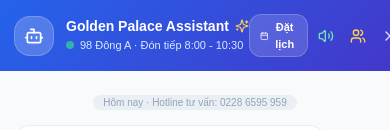
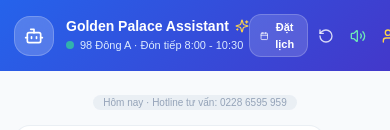
Before and after one commit to tvchinh1423-sys/goldenchat-vibecoding, a Next.js app: page /widget in a window 390 px wide. Shown: the top 130 px of the page. Built offline with nearby package versions, Linux system fonts and the light colour scheme.

Commit message:
feat(widget): add 1-tap reset chat button on header to clear conversation on mobile

```diff
--- a/app/widget/page.tsx
+++ b/app/widget/page.tsx
@@ -19,6 +19,7 @@ import {
   Users,
   FileText,
   CheckCircle2,
+  RotateCcw,
 } from "lucide-react";
 import { FormattedMessage } from "@/components/chat/formatted-message";
 import { getSmartBookingDefault, googleCalendarUrl } from "@/lib/crm/appointment";
@@ -92,6 +93,25 @@ function WebWidgetContent() {
       window.parent.postMessage({ type: "omnichat-close" }, "*");
     }
     setIsOpen(false);
+  };
+
+  const handleResetChat = () => {
+    setActiveBookingDraft(null);
+    setMessages([
+      {
+        id: "w-" + Date.now(),
+        sender: "bot",
+        text:
+          customGreeting ||
+          "Dạ em là trợ lý tư vấn tại Trung tâm Tiệc cưới & Sự kiện Golden Palace (98 Đông A, Nam Định). Em có thể hỗ trợ anh/chị thông tin về thực đơn, hình ảnh không gian sảnh hay xếp lịch ghé xem sảnh (8:00 - 10:30) ạ?",
+        time: new Date().toLocaleTimeString([], { hour: "2-digit", minute: "2-digit" }),
+        suggestedQuestions: [
+          "Thực đơn tiệc cưới bao nhiêu một bàn?",
+          "Cho tôi xem ảnh không gian sảnh tiệc",
+          "Tôi muốn đặt lịch xem sảnh sáng mai",
+        ],
+      },
+    ]);
   };
 
   // Tự động chốt lịch hẹn trực tiếp khi đã đủ thông tin (không cần khách mở form)
@@ -405,6 +425,15 @@ function WebWidgetContent() {
                 >
                   <Calendar className="w-3.5 h-3.5" />
                   <span>Đặt lịch</span>
+                </button>
+
+                <button
+                  type="button"
+                  title="Làm mới cuộc trò chuyện"
+                  onClick={handleResetChat}
+                  className="p-1.5 rounded-xl hover:bg-white/20 transition text-white/80 hover:text-white"
+                >
+                  <RotateCcw className="w-4 h-4" />
                 </button>
 
                 <button
```
